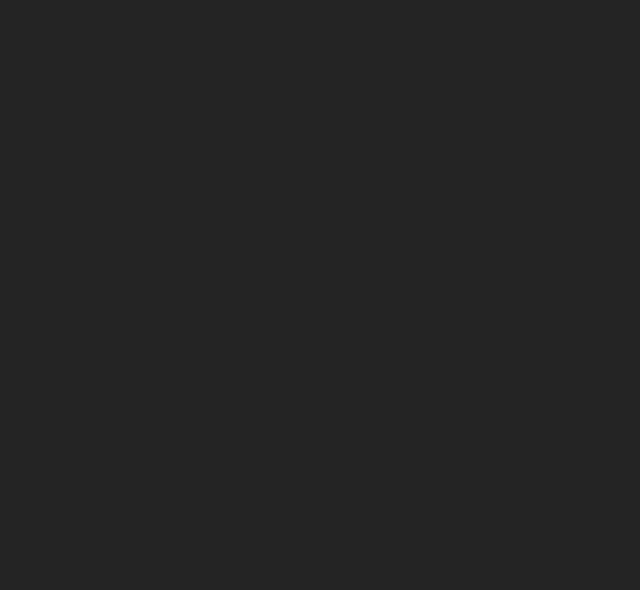
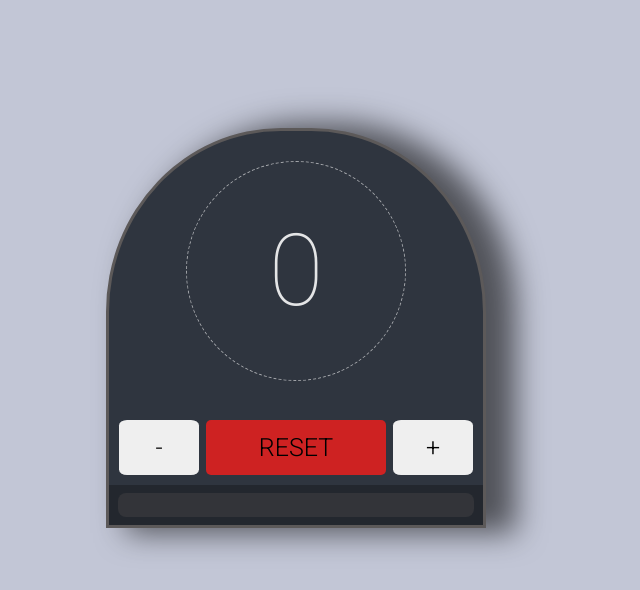
Before and after one commit to aswintrikkur/CounterApp, a React (Vite) app: page / in a window 1280 px wide. Shown: the top 590 px of the page, without its empty margins (344-984 px from the left). Built offline with nearby package versions, Linux system fonts and the light colour scheme.

Commit message:
couter styling completed

```diff
--- a/package.json
+++ b/package.json
@@ -11,7 +11,8 @@
   },
   "dependencies": {
     "react": "^18.2.0",
-    "react-dom": "^18.2.0"
+    "react-dom": "^18.2.0",
+    "typeface-roboto": "^1.1.13"
   },
   "devDependencies": {
     "@types/react": "^18.0.37",
--- a/src/App.css
+++ b/src/App.css
@@ -1,6 +1,16 @@
+* {
+	margin: 0;
+	padding: 0;
+	box-sizing: border-box;
+	font-family: "Roboto";
+}
 #root {
-  max-width: 1280px;
-  margin: 0 auto;
-  padding: 2rem;
-  text-align: center;
+	max-width: 1280px;
+	min-height: 100vh;
+	text-align: center;
+	display: flex;
+	justify-content: center;
+	padding-top: 8rem;
 }
+.components {
+}
--- a/src/App.jsx
+++ b/src/App.jsx
@@ -1,11 +1,15 @@
 import { useState } from 'react'
+import {Counter} from './components/counter/Counter'
 import './App.css'
+import 'typeface-roboto';
+
 
 function App() {
 
   return (
     <>
 
+    <Counter />
     </>
   )
 }
--- /dev/null
+++ b/src/components/counter/Counter.css
@@ -0,0 +1,68 @@
+.counter-container{
+background-color: rgb(47, 53, 63);
+width: 380px;
+height:400px;
+border: solid 3px rgb(92, 89, 89);
+border-top-right-radius: 46%;
+border-top-left-radius: 46%;
+display: flex;
+flex-direction: column;
+justify-content: end ;
+box-shadow: 25px 0px 30px 5px rgba(0, 0, 0, 0.586);
+
+}
+.counter-container .count {
+    width: 220px;
+    height: 220px;
+    font-size: 100px;
+    border: 1px dashed rgba(255, 255, 255, 0.562);
+    font-weight: 100;
+    border-radius: 50%;
+    margin: auto ;
+    display: flex;
+    flex-direction: column;
+    justify-content: center;
+}
+.count h1{
+}
+.counter-container .buttons{
+    display: flex;
+    justify-content: space-between;
+    font-size: 30px;
+    margin: 10px;
+}
+.counter-container .buttons button{
+    width: 80px;
+    height: 55px;
+    font-size: 25px;
+    font-weight: 300;
+    border-radius: 10%;
+    border: none;
+}
+.buttons button:hover{
+background-color: gray;
+transform: scale(.98) ;
+transition: ease-in-out .1s;
+}
+.counter-container .buttons .reset-btn{
+    width: 180px;
+    height: 55px;
+    background-color: rgb(206, 34, 34);
+    border-radius: 5px;
+}
+.buttons .reset-btn:hover{
+background-color: rgba(255, 0, 0, 0.8);
+}
+.counter-container .footer{
+    width: 100%;
+    height: 40px;
+    background-color: rgba(8, 8, 8, 0.303);
+}
+.counter-container .footer .body{
+width: 95%;
+height: 60%;
+margin: 8px auto;
+/* border: rgba(255, 255, 255, 0.514) solid 1px; */
+border-radius: 8px;
+background-color: rgba(255, 228, 196, 0.07);
+}
--- /dev/null
+++ b/src/components/counter/Counter.jsx
@@ -0,0 +1,35 @@
+import { useState } from 'react'
+import './Counter.css'
+
+
+export const Counter = () => {
+    const [count, setCount] = useState(0);
+
+    const handleDecrement = () => {
+        { count > 0 && setCount(prev => (prev - 1)); }
+    }
+    const handleIncrement = () => {
+        setCount(prev => (prev + 1));
+    }
+    const handleReset = () => {
+        setCount(prev => (0));
+    }
+
+    return (
+        <div>
+            <div className="counter-container">
+                <h1 className='count'>{count} </h1>
+                <div className="buttons">
+                    <button onClick={handleDecrement}>-</button>
+                    <button className='reset-btn' onClick={handleReset}>RESET</button>
+                    <button onClick={handleIncrement}>+</button>
+                </div>
+                <div className="footer">
+                    <div className="body">
+
+                    </div>
+                </div>
+            </div>
+        </div>
+    )
+}
--- a/src/index.css
+++ b/src/index.css
@@ -5,7 +5,7 @@
 
   color-scheme: light dark;
   color: rgba(255, 255, 255, 0.87);
-  background-color: #242424;
+  background-color: #888faf81;
 
   font-synthesis: none;
   text-rendering: optimizeLegibility;
```
Also changed, not shown: 1 other file (tests, documents, lock files or other folders).
